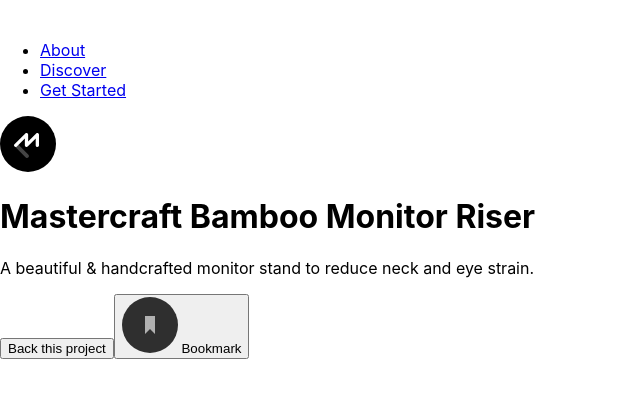
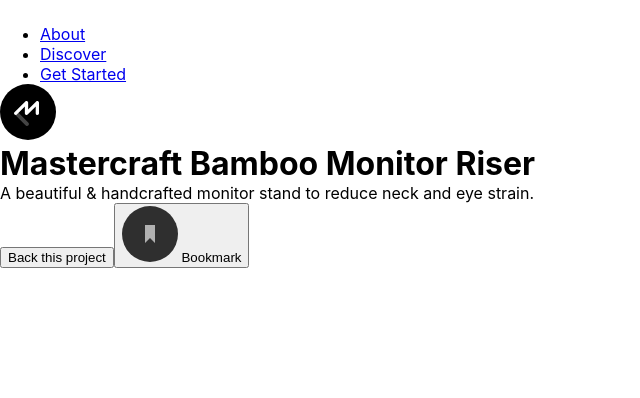
Before and after one commit to DerianMelvin/mastercraft-crowdfunding-product-page, a React (Create React App) app: page / in a window 1280 px wide. Shown: the top 398 px of the page, without its empty margins (0-640 px from the left). Built offline with nearby package versions, Linux system fonts and the light colour scheme.

Commit message:
Adjust margin property

```diff
--- a/src/index.css
+++ b/src/index.css
@@ -5,11 +5,11 @@
 *,
 *:before,
 *:after {
+  margin: 0;
   box-sizing: inherit;
 }
 
 body {
-  margin: 0;
   font-family: -apple-system, BlinkMacSystemFont, "Segoe UI", "Roboto", "Oxygen",
     "Ubuntu", "Cantarell", "Fira Sans", "Droid Sans", "Helvetica Neue",
     sans-serif;
```
